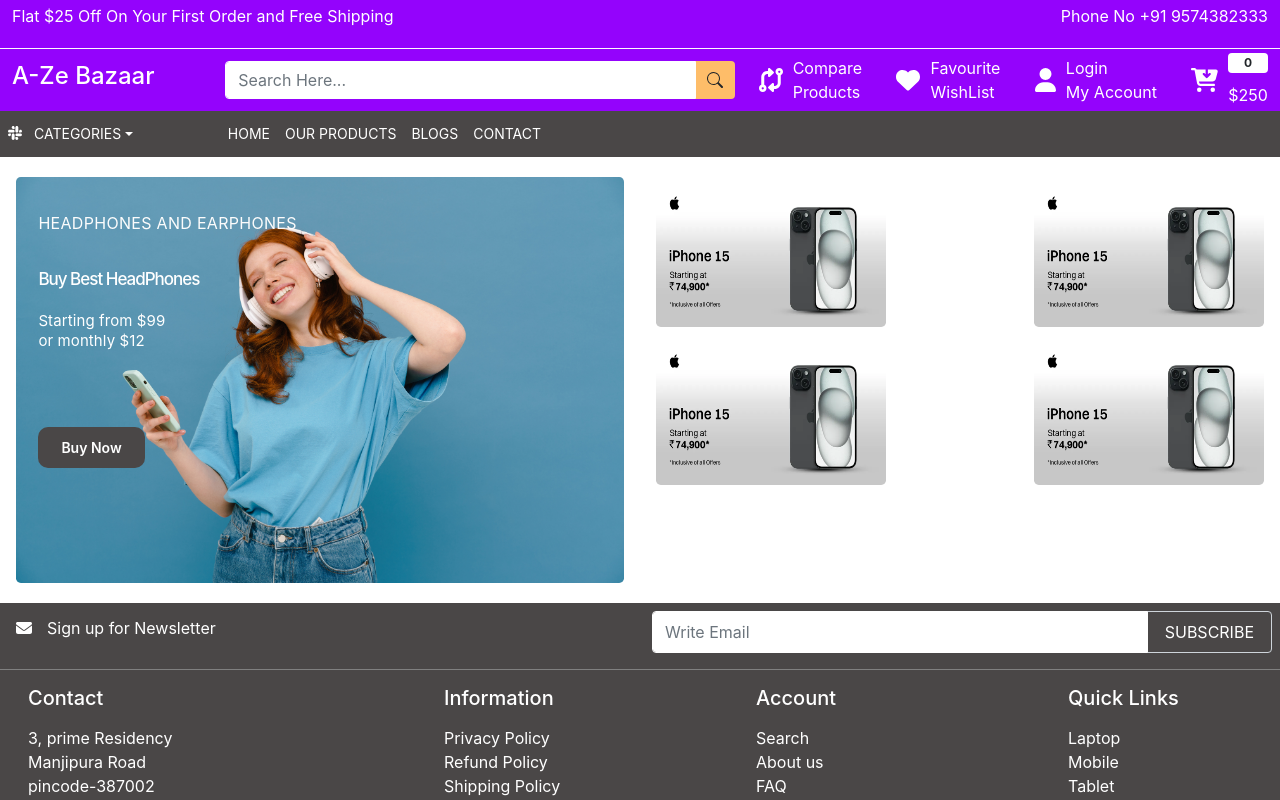
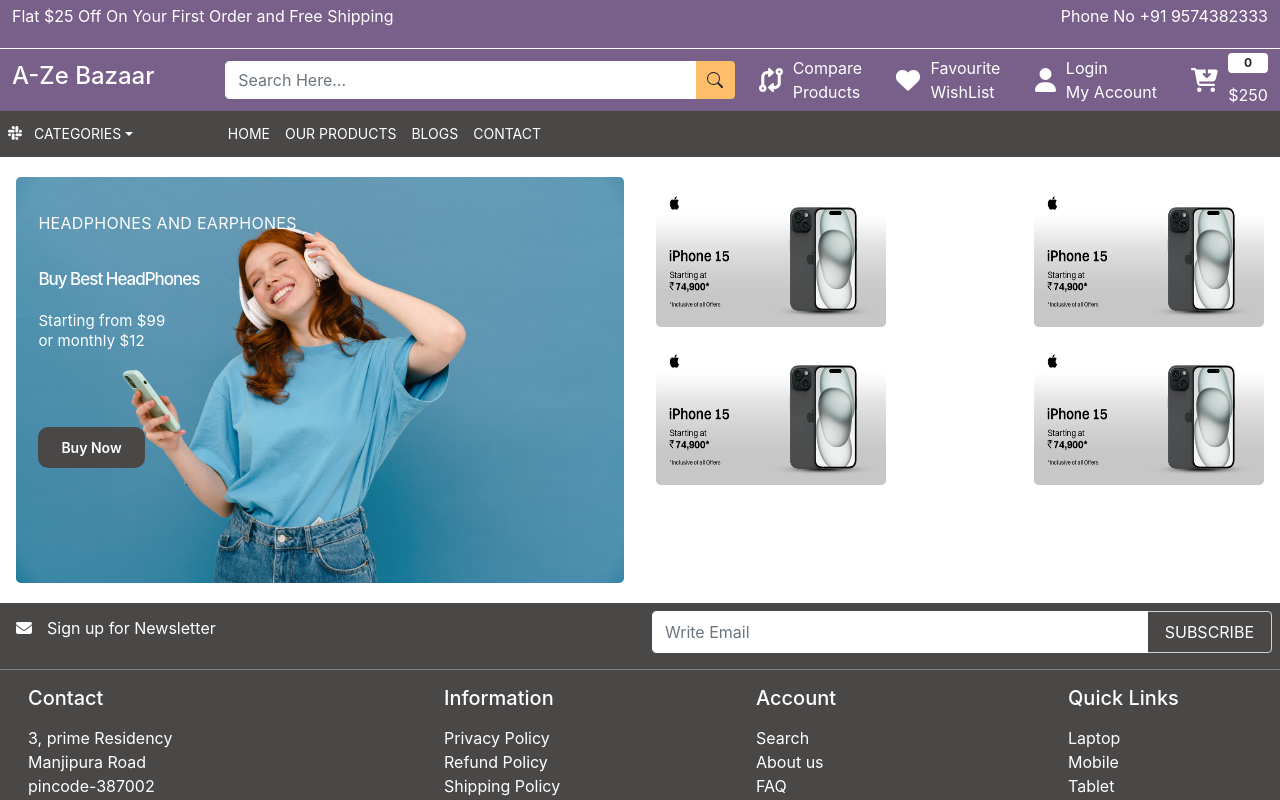
Before and after one commit to Prianca94/E-commerce-portfolioProject, a React (Create React App) app: page / in a window 1280 px wide. Shown: the top 800 px of the page. Built offline with nearby package versions, Linux system fonts and the light colour scheme.

Commit message:
homeupdate

```diff
--- a/src/App.css
+++ b/src/App.css
@@ -15,7 +15,7 @@
   position: relative;
 }
 :root{
-  --color-131921:#9403fc;
+  --color-131921:#78608a;
   --color-3b4149:#fcfcfc;
   --color-febd69:#0a0a0a;
   --color-232f3e:#4a4747;
```
